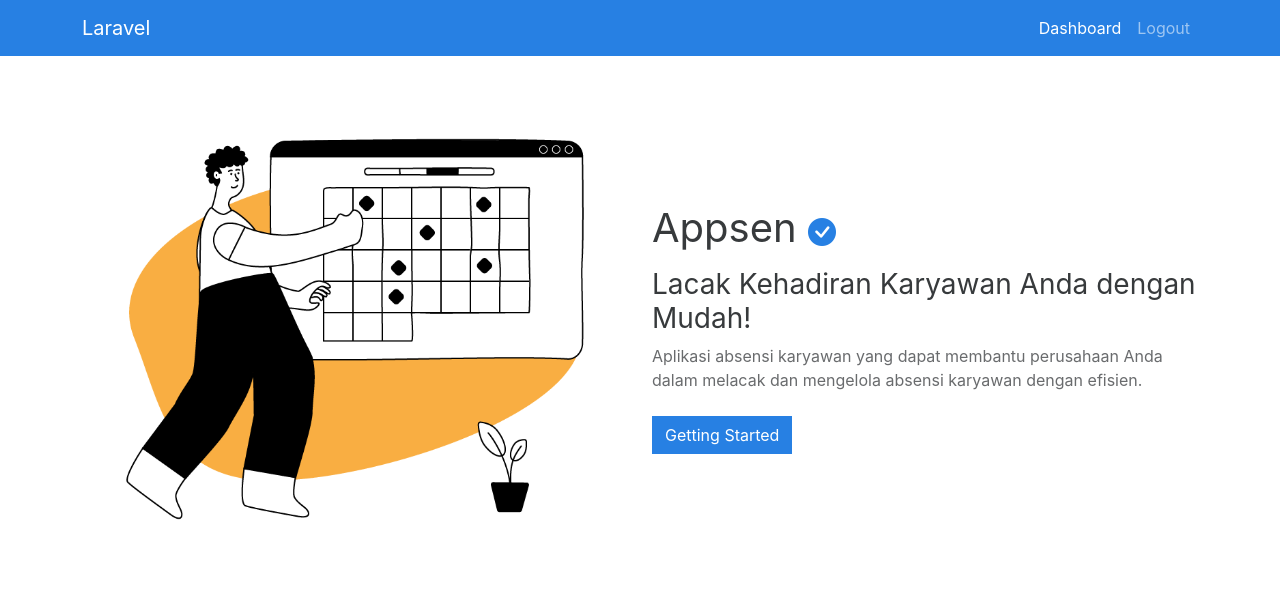
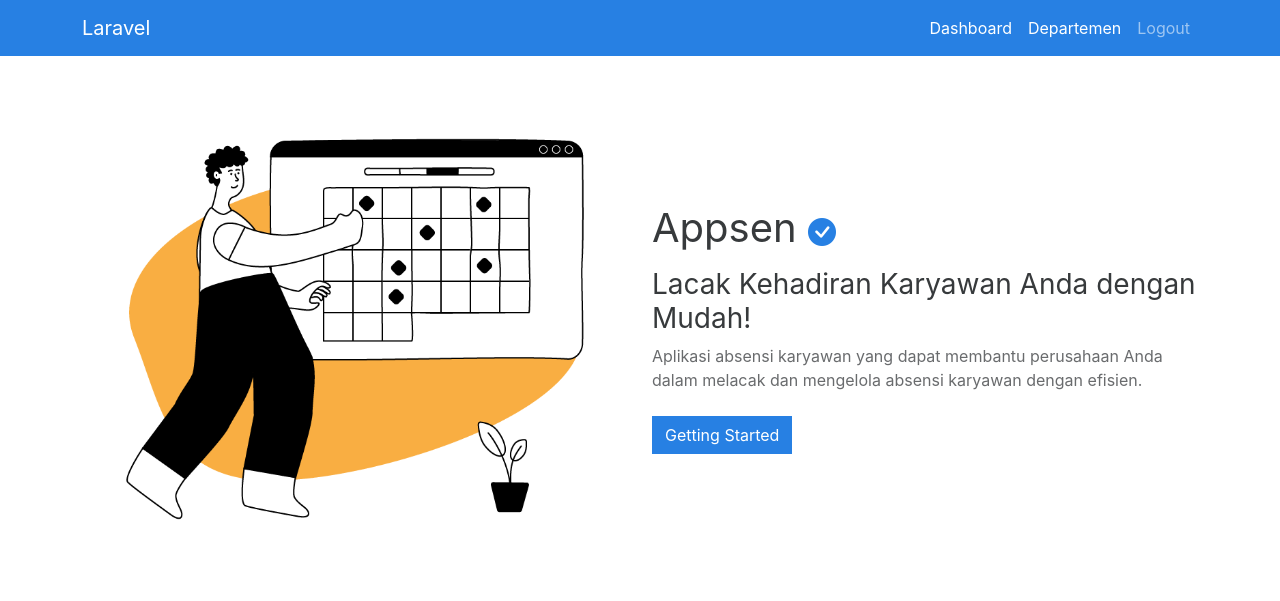
Before and after one commit to Avsholeh/appsen, a Laravel app: page / in a window 1280 px wide. Shown: the top 601 px of the page. Run offline with Laravel 8, Linux system fonts and the light colour scheme; a user stored in the database is signed in; data comes from the database, SQL or seed files in the repository.

Commit message:
tambah menu

```diff
--- a/resources/views/partials/navbar.blade.php
+++ b/resources/views/partials/navbar.blade.php
@@ -26,6 +26,9 @@
                         <a class="nav-link active" href="{{ route('dashboard') }}">Dashboard</a>
                     </li>
                     <li class="nav-item">
+                        <a class="nav-link active" href="{{ route('departemen.index') }}">Departemen</a>
+                    </li>
+                    <li class="nav-item">
                         <form action="{{ route('logout') }}" method="post">
                             @csrf
                             <input class="nav-link" type="submit" value="Logout">
```
